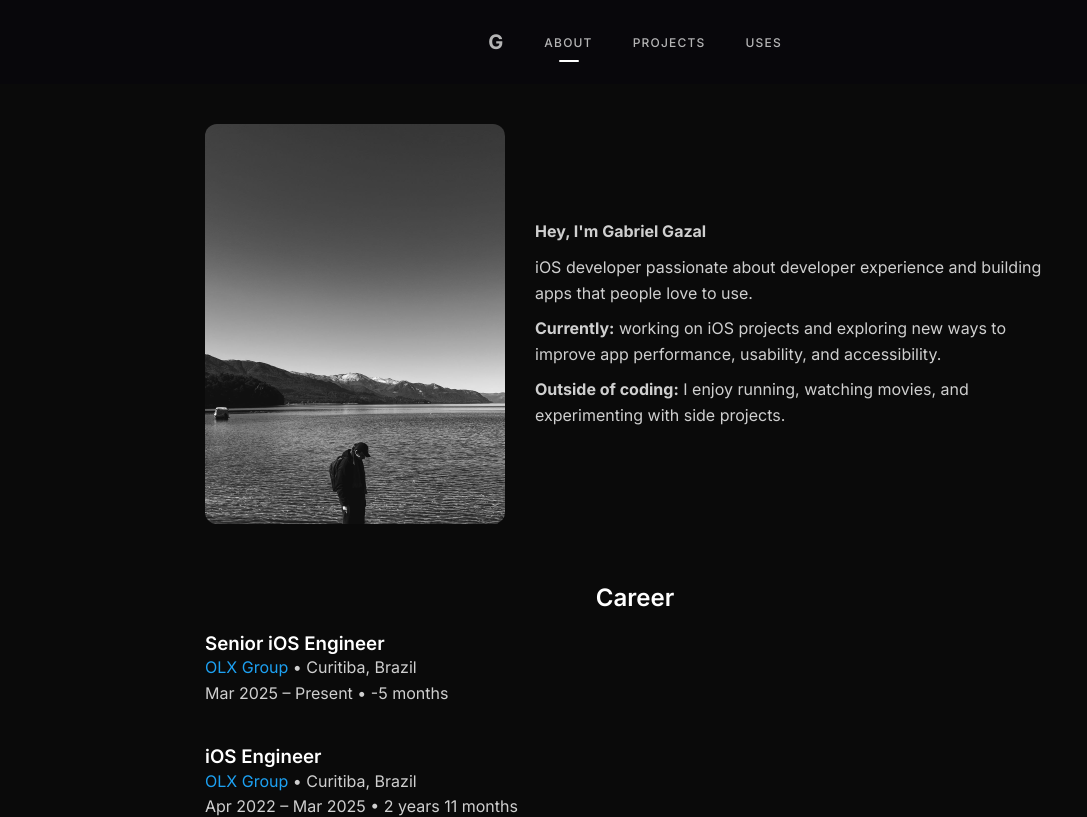
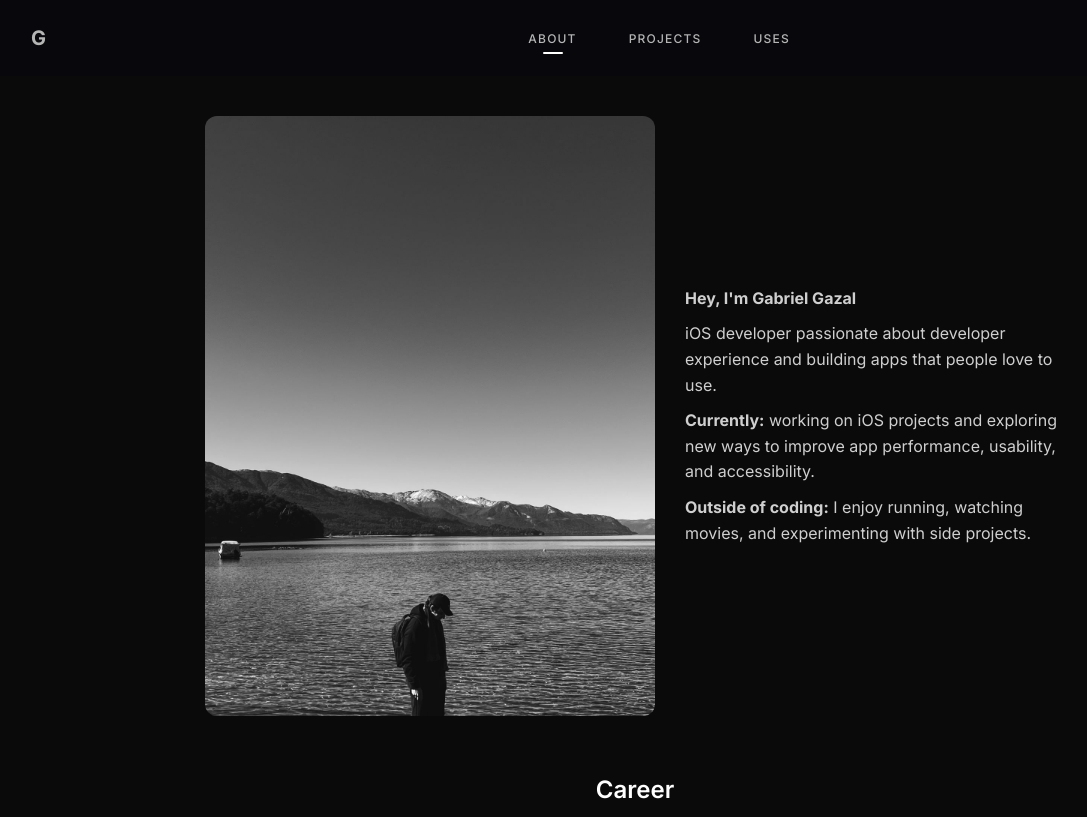
Before and after one commit to gabrielgazal/gabrielgazal.com, a Next.js app: page /about in a window 1280 px wide. Shown: the top 817 px of the page, without its empty margins (5-1092 px from the left). Built offline with nearby package versions, Linux system fonts and the light colour scheme; what kbar would draw is missing.

Commit message:
Fixed navbar

```diff
--- a/components/Navbar.js
+++ b/components/Navbar.js
@@ -8,7 +8,7 @@ export default function NavBar() {
   const [hovered, setHovered] = useState('');
 
   const navItems = [
-    { name: "G", href: "/" }, // Transformamos o botão G em navItem
+    { name: "G", href: "/" }, // botão G
     { name: "About", href: "/about" },
     { name: "Projects", href: "/projects" },
     { name: "Uses", href: "/uses" }
@@ -16,7 +16,20 @@ export default function NavBar() {
 
   return (
     <nav className={styles.navbar}>
-      {navItems.map((item) => {
+      {/* Botão G */}
+      <Link
+        href="/"
+        className={`${styles.navLogo} ${router.pathname === '/' ? styles.active : ""}`}
+        onMouseEnter={() => setHovered('G')}
+        onMouseLeave={() => setHovered('')}
+      >
+        {hovered === 'G' && <span className={styles.navHovered}></span>}
+        G
+      </Link>
+
+      {/* Itens centrais */}
+      <div className={styles.navItemsWrapper}>
+        {navItems.filter(item => item.name !== "G").map((item) => {
           const isActive = router.pathname === item.href;
           const isHovered = hovered === item.name;
 
@@ -24,17 +37,16 @@ export default function NavBar() {
             <Link
               key={item.href}
               href={item.href}
-            className={`${item.name === "G" ? styles.navLogo : styles.navItem} ${isActive ? styles.active : ""}`}
+              className={`${styles.navItem} ${isActive ? styles.active : ""}`}
               onMouseEnter={() => setHovered(item.name)}
               onMouseLeave={() => setHovered('')}
             >
-            {isHovered && (
-              <span className={styles.navHovered}></span>
-            )}
+              {isHovered && <span className={styles.navHovered}></span>}
               {item.name}
             </Link>
           );
         })}
+      </div>
     </nav>
   );
 }
--- a/pages/about.js
+++ b/pages/about.js
@@ -53,8 +53,8 @@ export default function About({ title, description, image }) {
                         <Image
                             alt="Gabriel Gazal"
                             src={image}
-                            width={300}
-                            height={400}
+                            width={450}
+                            height={600}
                             style={{ borderRadius: '12px', objectFit: 'cover' }}
                             priority
                         />
--- a/styles/NavBar.module.css
+++ b/styles/NavBar.module.css
@@ -11,7 +11,7 @@
 .navItem {
     position: relative;
     display: inline-block;
-    padding: 20px;
+    padding: 16px;
     color: rgba(255, 255, 255, 0.7);
     text-decoration: none !important;
     text-transform: uppercase;
@@ -75,21 +75,19 @@
     position: relative;
     /* importantíssimo para ::before */
     display: inline-block;
-    padding: 20px;
+    padding: 16px;
     font-size: 20px;
     font-weight: bold;
     color: rgba(255, 255, 255, 0.7);
-    /* mesma cor dos navItems */
     text-decoration: none !important;
     cursor: pointer;
     text-transform: uppercase;
     letter-spacing: 1.2px;
     transition: color 0.3s ease;
     z-index: 1;
-    /* texto acima do retângulo */
+    margin-right: auto;
 }
 
-/* Retângulo de hover para navLogo */
 .navLogo::before {
     content: '';
     position: absolute;
@@ -102,7 +100,6 @@
     opacity: 0;
     transition: opacity 0.3s ease;
     z-index: 0;
-    /* atrás do texto */
 }
 
 .navLogo:hover::before {
@@ -112,10 +109,8 @@
 .navLogo:hover {
     color: #ffffff;
     z-index: 2;
-    /* garante que o texto fique acima do retângulo */
 }
 
-/* Barra inferior do botão G (sempre sumida) */
 .navLogo::after {
     content: '';
     position: absolute;
@@ -128,3 +123,10 @@
     border-radius: 1px;
     z-index: 2;
 }
+
+.navItemsWrapper {
+    display: flex;
+    gap: 20px;
+    justify-content: center;
+    flex: 1;
+}
```
Lines whose indentation alone changed are shown as unchanged.
